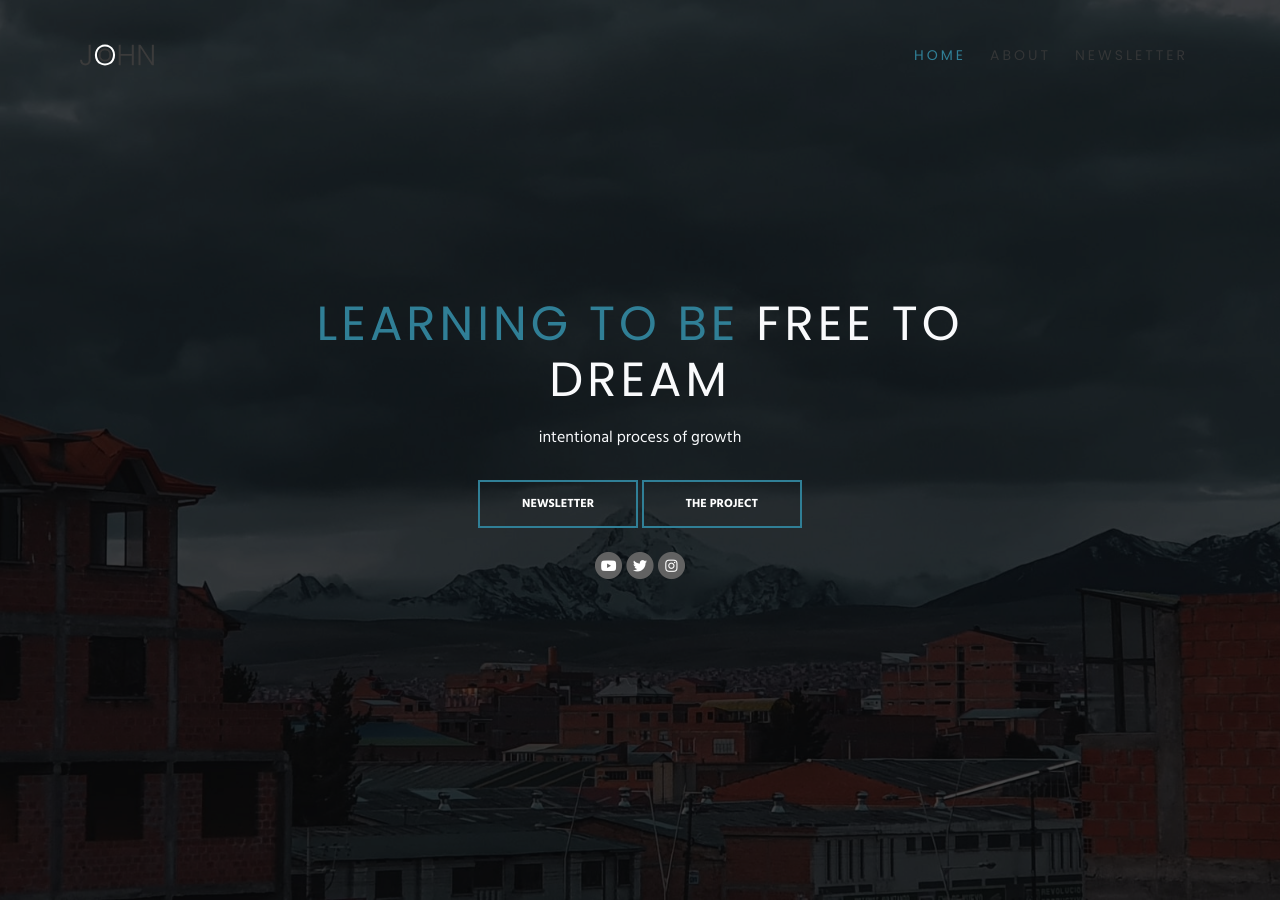
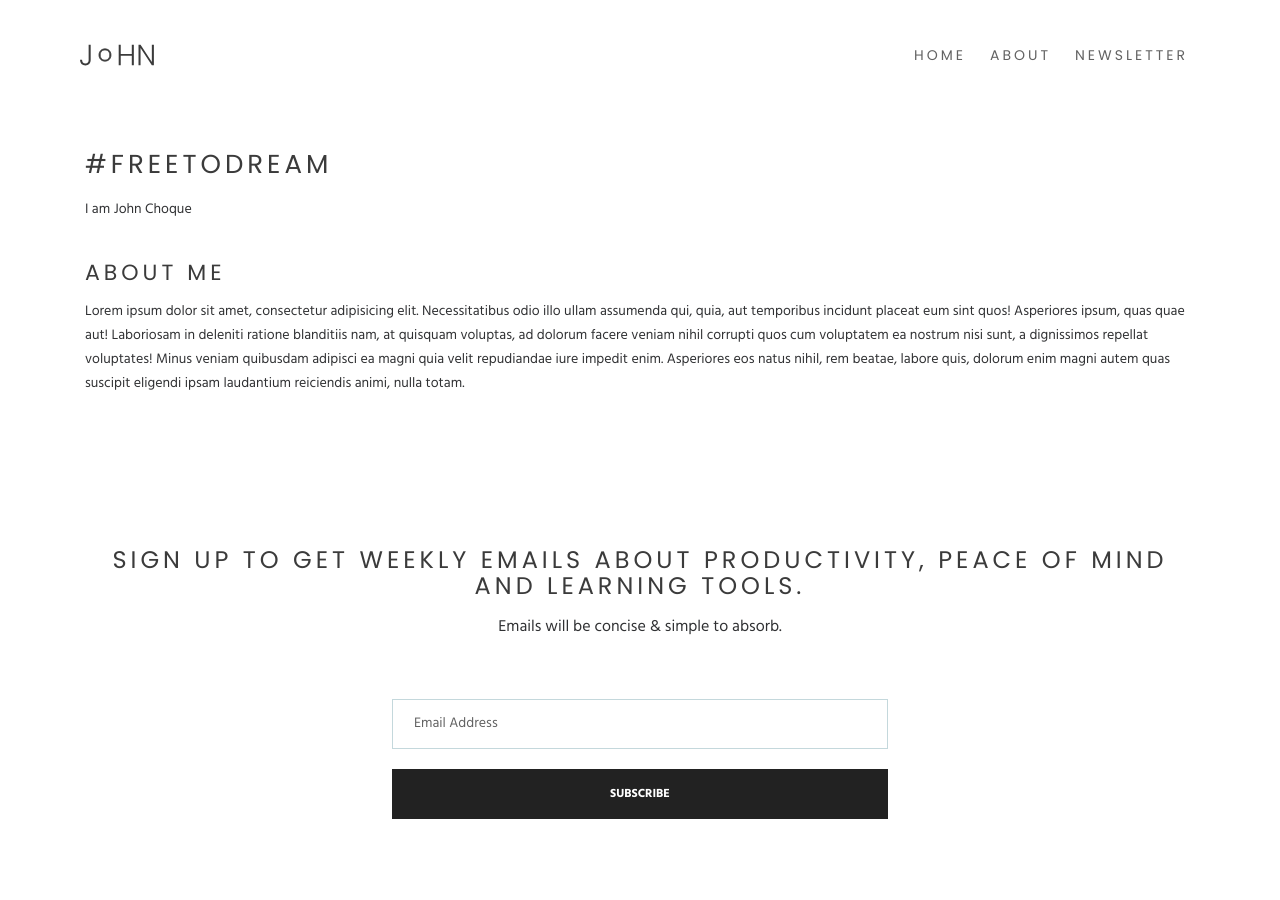
Before and after one commit to thethoughtfulmillennial/thethoughtfulmillennial.github.io, a Jekyll site: the page built from index2.html, in a window 1280 px wide and 900 px high. Built offline with Jekyll 4.4.1, drawn with Linux system fonts in a browser that asks for light colours; some of the changed text lies outside the part shown.

Commit message:
Updating index2.

```diff
--- a/_layouts/post.html
+++ b/_layouts/post.html
@@ -10,9 +10,9 @@ layout: default2
 	<div class="row mb-4">
 		<div class="col-md-12 ml-top-padding">
 			<div class="heading-title">
-				<h1>{{ post.title }}</h1>
+				<h1>{{ page.title }}</h1>
 				<p>By {{ site.author_name }}<br>
-					{{ post.date | date: "%B %-d, %Y" }}</p>
+					{{ page.date | date: "%B %-d, %Y" }}</p>
 			</div>
 		</div>
 	</div>
--- a/index2.html
+++ b/index2.html
@@ -36,46 +36,32 @@ layout: default2
 <!-- end of navigation -->
 
 
-<!-- Header -->
-<header id="header" class="header d-flex align-items-center">
-	<div class="w-100">
-		<div class="container">
-			<div class="row justify-content-center">
-				<div class="col-12 col-lg-10 col-xl-8 text-center">
-					<h1><span class="turquoise">learning to be</span> free to dream</h1>
-					<p class="p-large">intentional process of growth</p>
-					<a class="btn-outline-lg page-scroll" href="#newsletter">NEWSLETTER</a>
-					<a class="btn-outline-lg page-scroll" href="#">THE PROJECT</a>
-				</div> <!-- end of col -->
-			</div> <!-- end of row -->
-			<div class="row justify-content-center my-4">
-				<div class="col-12 col-lg-10 col-xl-8 text-center">
-					<div class="col">
-						<span class="fa-stack">
-							<a href="#">
-								<i class="fas fa-circle fa-stack-2x"></i>
-								<i class="fab fa-youtube fa-stack-1x text-white"></i>
-							</a>
-						</span>
-						<span class="fa-stack">
-							<a href="#">
-								<i class="fas fa-circle fa-stack-2x"></i>
-								<i class="fab fa-twitter fa-stack-1x text-white"></i>
-							</a>
-						</span>
-						<span class="fa-stack">
-							<a href="#">
-								<i class="fas fa-circle fa-stack-2x"></i>
-								<i class="fab fa-instagram fa-stack-1x text-white"></i>
-							</a>
-						</span>
-					</div>
-				</div> <!-- end of col -->
+<div class="container">
+	<div class="row mb-4">
+		<div class="col-md-12 ml-top-padding">
+			<div class="heading-title">
+				<h1>#freetodream</h1>
+				<p>I am John Choque</p>
 			</div>
-		</div> <!-- end of container -->
-	</div> <!-- end of header-content -->
-</header> <!-- end of header -->
-<!-- end of header -->
+		</div>
+	</div>
+	<div class="row mb-4">
+		<div class="col">
+			<h3>About Me</h3>
+			<p>Lorem ipsum dolor sit amet, consectetur adipisicing elit.
+				Necessitatibus odio illo ullam assumenda qui, quia, aut temporibus
+				incidunt placeat eum sint quos! Asperiores ipsum, quas quae aut!
+				Laboriosam in deleniti ratione blanditiis nam, at quisquam voluptas,
+				ad dolorum facere veniam nihil corrupti quos cum voluptatem ea
+				nostrum nisi sunt, a dignissimos repellat voluptates! Minus veniam
+				quibusdam adipisci ea magni quia velit repudiandae iure impedit
+				enim. Asperiores eos natus nihil, rem beatae, labore quis, dolorum
+				enim magni autem quas suscipit eligendi ipsam laudantium reiciendis
+				animi, nulla totam.</p>
+		</div>
+	</div>
+</div>
+
 
 <!-- Contact -->
 <div id="newsletter" class="form-2">
@@ -111,37 +97,3 @@ layout: default2
 	</div> <!-- end of container -->
 </div> <!-- end of form-2 -->
 <!-- end of contact -->
-
-<!-- Copyright -->
-<div class="copyright">
-	<div class="container">
-		<div class="row my-3">
-			<div class="col">
-				<span class="fa-stack">
-					<a href="#">
-						<i class="fas fa-circle fa-stack-2x"></i>
-						<i class="fab fa-youtube fa-stack-1x text-white"></i>
-					</a>
-				</span>
-				<span class="fa-stack">
-					<a href="#">
-						<i class="fas fa-circle fa-stack-2x"></i>
-						<i class="fab fa-twitter fa-stack-1x text-white"></i>
-					</a>
-				</span>
-				<span class="fa-stack">
-					<a href="#">
-						<i class="fas fa-circle fa-stack-2x"></i>
-						<i class="fab fa-instagram fa-stack-1x text-white"></i>
-					</a>
-				</span>
-			</div> <!-- end of col -->
-		</div> <!-- end of row -->
-		<div class="row">
-			<div class="col-lg-12">
-				<p class="p-small">John Choque - #freetodream</p>
-			</div> <!-- end of col -->
-		</div> <!-- enf of row -->
-	</div> <!-- end of container -->
-</div> <!-- end of copyright -->
-<!-- end of copyright -->
```
